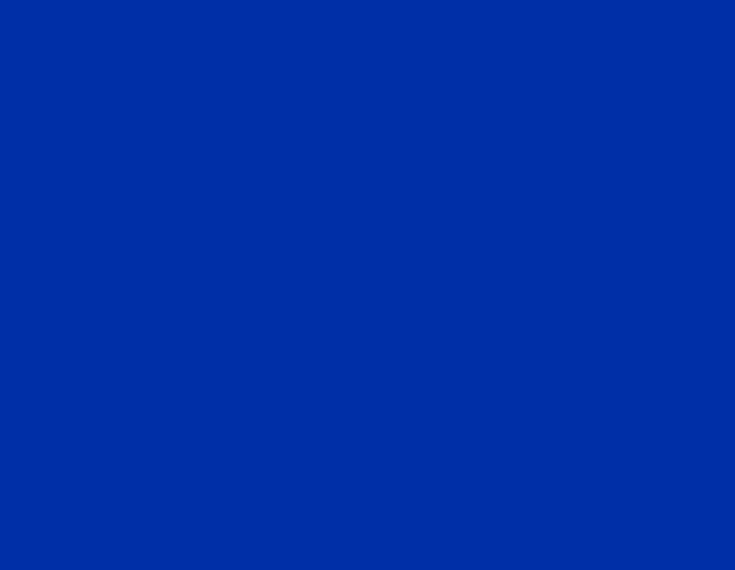
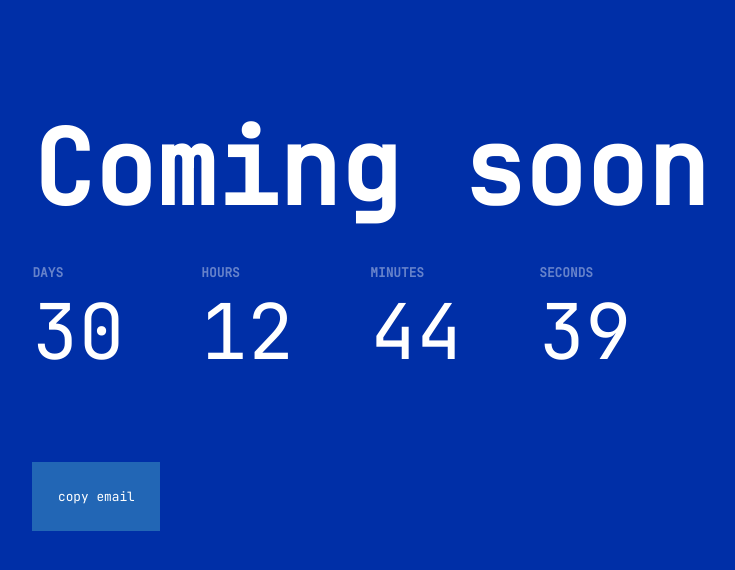
Before and after one commit to dgaitsgo/dgaitsgo-neu, a Next.js app: page / in a window 1280 px wide. Shown: the top 570 px of the page, without its empty margins (70-805 px from the left). Built offline with nearby package versions, Linux system fonts and the light colour scheme.

Commit message:
only blue

```diff
--- a/package.json
+++ b/package.json
@@ -10,9 +10,10 @@
   },
   "dependencies": {
     "@mdx-js/loader": "^2.1.2",
+    "@next/font": "^14.1.0",
     "@next/mdx": "^12.2.3",
     "i18next": "^22.4.9",
-    "next": "12.2.3",
+    "next": "14.1.0",
     "next-i18next": "^13.1.5",
     "next-mdx-remote": "^4.1.0",
     "next-translate": "^1.6.0",
@@ -26,7 +27,7 @@
     "@types/react-dom": "18.0.6",
     "autoprefixer": "^10.4.8",
     "eslint": "8.21.0",
-    "eslint-config-next": "12.2.3",
+    "eslint-config-next": "14.1.0",
     "postcss": "^8.4.14",
     "tailwindcss": "^3.1.7",
     "typescript": "4.7.4"
--- a/pages/index.tsx
+++ b/pages/index.tsx
@@ -1,6 +1,37 @@
 import React from "react"
+import { JetBrains_Mono } from '@next/font/google'
+
+const googleFont = JetBrains_Mono({
+	weight: '400',
+	subsets: ['latin'],
+})
+
 function _() {
-	return <div style={{background: '#002fa7', height: '100vh', width: '100vw' }}></div>
+
+	return (
+		<div className={`${googleFont.className} main`}>
+			<h1 className="header">Coming soon</h1>
+			<div className="countdown">
+				<p className="cdg">
+					<span className="label">days</span>
+					<span className="value">30</span>
+				</p>
+				<p className="cdg">
+					<span className="label">hours</span>
+					<span className="value">12</span>
+				</p>
+				<p className="cdg">
+					<span className="label">minutes</span>
+					<span className="value">44</span>
+				</p>
+				<p className="cdg">
+					<span className="label">seconds</span>
+					<span className="value">39</span>
+				</p>
+			</div>
+			<div id="email">copy email</div>
+		</div>
+	)
 }
 
 export default _
--- a/styles/globals.css
+++ b/styles/globals.css
@@ -2,9 +2,64 @@ html,
 body {
 	padding: 0;
 	margin: 0 !important;
-    display: contents !important;
+	display: contents !important;
+
 }
 
 * {
 	box-sizing: border-box;
+	/* outline: solid 1px red; */
 }
+
+.main {
+	position: fixed;
+	top: 0;
+	left: 0;
+	background: #002fa7;
+	height: 100vh;
+	width: 100vw;
+	padding-left: 8vw;
+	padding-top: 4vh;
+
+	.header {
+		color: white;
+		font-size: 8vw;
+		margin-bottom: 1vw;
+	}
+
+	.countdown {
+
+		display: flex;
+		gap: 6vw;
+
+		.cdg {
+			display: flex;
+			flex-direction: column;
+
+			.label {
+				text-transform: uppercase;
+				font-weight: bold;
+				font-size: 1vw;
+				color: white;
+				opacity: 0.4;
+			}
+
+			.value {
+				text-transform: uppercase;
+				font-weight: normal;
+				font-size: 6vw;
+				color: white;
+			}
+		}
+	}
+
+	#email {
+		margin-top: 8vh;
+		display: inline-block;
+		background: #2266B5;
+		font-size: 1vw;
+		padding: 2vw;
+		color: white;
+	}
+
+}
```
Also changed, not shown: 2 other files (tests, documents, lock files or other folders).
